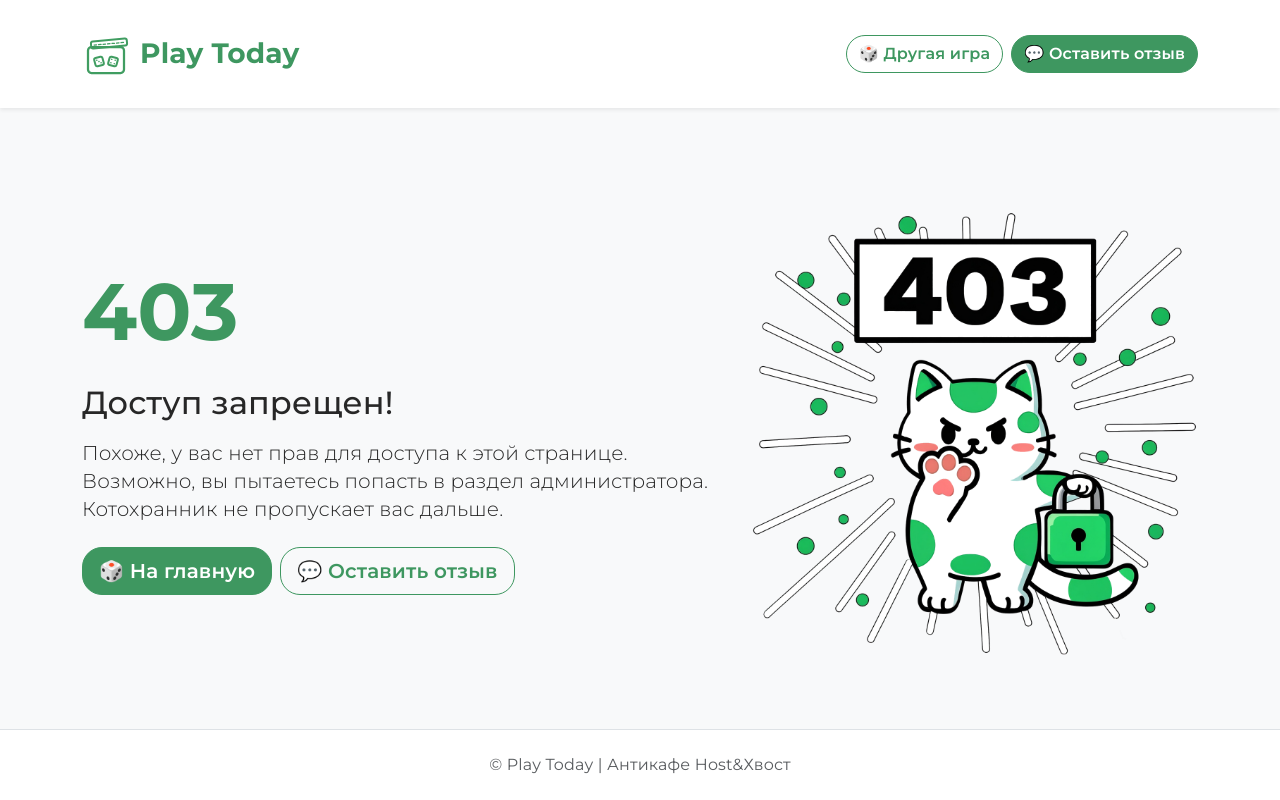
After one commit to TAKOYAMItakoyami/play-today-app, a Flask app: template play_today_app/templates/403.html in a window 1280 px wide. The commit adds this page. Run offline with Flask 3, Linux system fonts and the light colour scheme; the template is opened without the code that fills it, so the values that code supplies are empty.

Commit message:
Implement error handlers and update UI (logo, favicons, header)

```diff
--- /dev/null
+++ b/play_today_app/templates/403.html
@@ -0,0 +1,34 @@
+{% extends 'base.html' %}
+
+{% block title %}403. Доступ запрещен!{% endblock %}
+
+{% block content %}
+<section class="container my-5">
+  <div class="row align-items-center">
+
+    <div class="col-12 col-lg-7 my-4 text-center text-lg-start">
+      <h1 class="mb-4" style="font-size: 5rem; color: #3e9760;">403</h1>
+      <h2 class="mb-3">Доступ запрещен!</h2>
+      <p class="lead mb-4">
+        Похоже, у вас нет прав для доступа к этой странице.
+        Возможно, вы пытаетесь попасть в раздел администратора.
+        Котохранник не пропускает вас дальше.
+      </p>
+
+      <div class="d-flex flex-column flex-sm-row gap-2 justify-content-center justify-content-lg-start">
+        <a href="{{ url_for('index') }}" class="btn btn-success btn-lg">
+          🎲 На главную
+        </a>
+        <a href="{{ url_for('add_review') }}" class="btn btn-outline-success btn-lg">
+          💬 Оставить отзыв
+        </a>
+      </div>
+    </div>
+
+    <div class="col-12 col-lg-5 my-4">
+      <img class="img-fluid mx-auto d-block" src="{{ url_for('static', filename='img/403.png') }}" alt="403 Доступ запрещен" />
+    </div>
+
+  </div>
+</section>
+{% endblock %}
--- a/play_today_app/templates/base.html
+++ b/play_today_app/templates/base.html
@@ -3,20 +3,32 @@
   <head>
     <meta charset="utf-8" />
     <meta name="viewport" content="width=device-width, initial-scale=1" />
+
+    <!-- Иконки сайта -->
+    <link rel="icon" href="{{ url_for('static', filename='img/fav/fav.ico') }}" type="image" />
+    <link rel="apple-touch-icon" sizes="180x180" href="{{ url_for('static', filename='img/fav/apple-touch-icon.png') }}" />
+    <link rel="icon" type="image/png" sizes="32x32" href="{{ url_for('static', filename='img/fav/favicon-32x32.png') }}" />
+    <link rel="icon" type="image/png" sizes="16x16" href="{{ url_for('static', filename='img/fav/favicon-16x16.png') }}" />
+
     <!-- Подключение Bootstrap 5 (CSS) -->
     <link href="https://cdn.jsdelivr.net/npm/bootstrap@5.3.0/dist/css/bootstrap.min.css" rel="stylesheet">
+
     <!-- Файл стилей -->
     <link rel="stylesheet" href="{{ url_for('static', filename='css/style.css') }}" />
+
     <title>{% block title %}Play Today | Host&Хвост{% endblock title %}</title>
   </head>
 
   <body class="d-flex flex-column min-vh-100 bg-light">
+    <!-- Шапка сайта -->
     {% include "header.html" %}
 
+    <!-- Основной контент -->
     <main class="flex-grow-1">
         {% block content %}{% endblock content %}
     </main>
 
+    <!-- Подвал -->
     {% include "footer.html" %}
 
     <!-- Подключение Bootstrap 5 (JS для меню и всплывашек) -->
```
Also changed, not shown: play_today_app/error_handlers.py (+21 -0 lines), play_today_app/templates/404.html (added, +27 -0 lines), play_today_app/templates/500.html (added, +34 -0 lines), play_today_app/static/img/403.png (added), play_today_app/static/img/fav/apple-touch-icon.png (added), play_today_app/static/img/fav/fav.ico (added), play_today_app/static/img/fav/favicon-16x16.png (added), play_today_app/static/img/fav/favicon-32x32.png (added).
